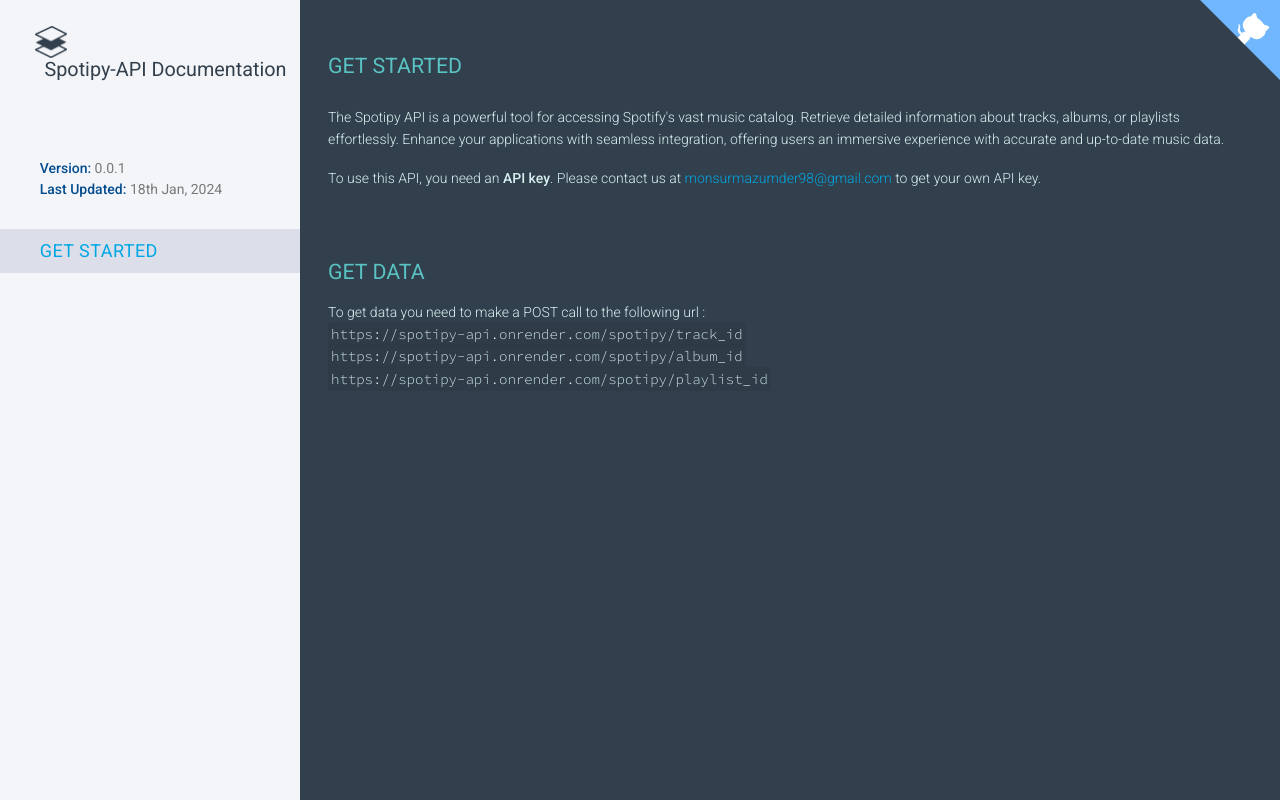
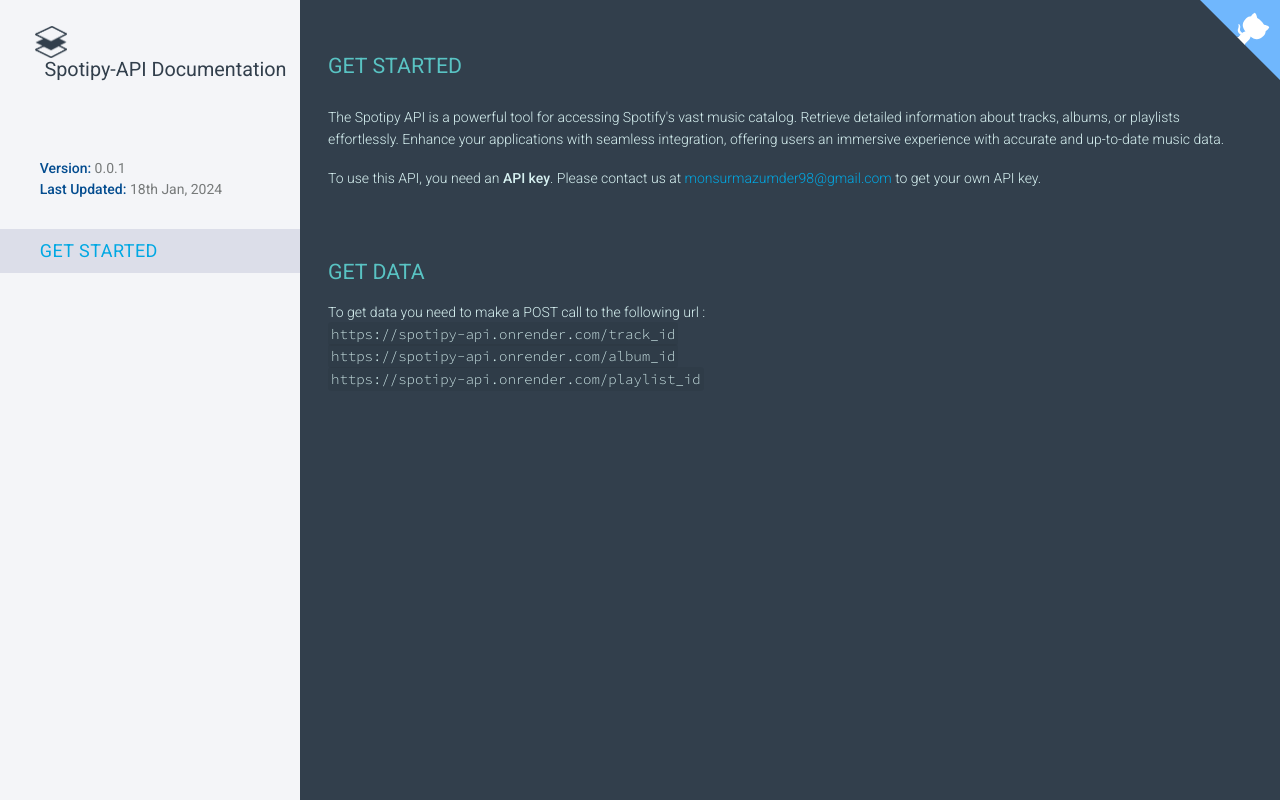
Before and after one commit to minkxx/spotipy_API, a Flask app: page / in a window 1280 px wide. Run offline with Flask 3, Linux system fonts and the light colour scheme; some libraries are stand-ins or nearby versions.

Commit message:
update : url

```diff
--- a/templates/index.html
+++ b/templates/index.html
@@ -75,9 +75,9 @@
             <h2>get data</h2>
             <p>
                 To get data you need to make a POST call to the following url :<br>
-                <code class="higlighted break-word">https://spotipy-api.onrender.com/spotipy/track_id</code><br>
-                <code class="higlighted break-word">https://spotipy-api.onrender.com/spotipy/album_id</code><br>
-                <code class="higlighted break-word">https://spotipy-api.onrender.com/spotipy/playlist_id</code>
+                <code class="higlighted break-word">https://spotipy-api.onrender.com/track_id</code><br>
+                <code class="higlighted break-word">https://spotipy-api.onrender.com/album_id</code><br>
+                <code class="higlighted break-word">https://spotipy-api.onrender.com/playlist_id</code>
             </p>
             <br>
             <!-- <h4>QUERY PARAMETERS</h4>
```
